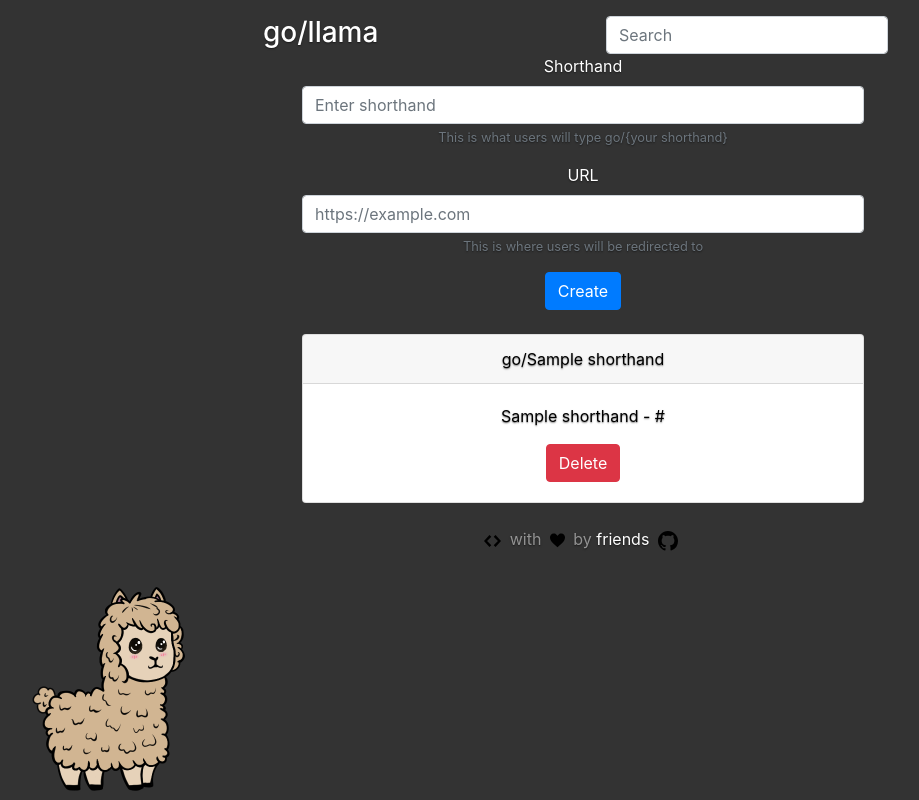
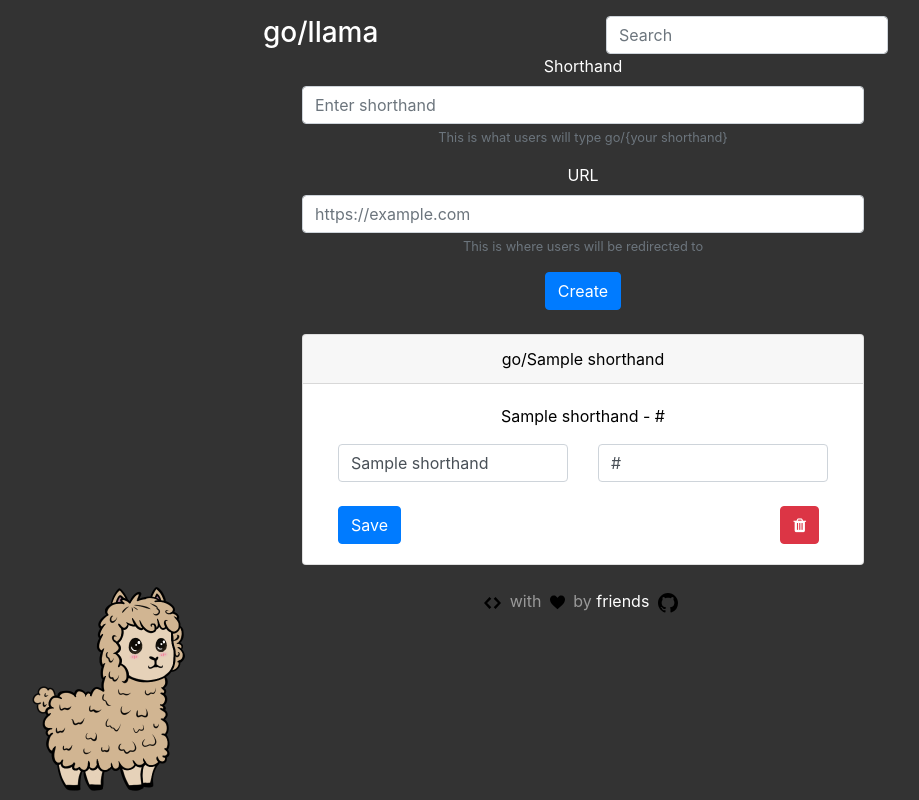
Before and after one commit to sillyfatcat/gollama, a Django app: page / in a window 1280 px wide. Shown: the whole page, without its empty margins (57-976 px from the left). Run offline with Django 3.2, Linux system fonts and the light colour scheme; tables that the repository leaves empty hold one stand-in row (values such as "Sample post"); some libraries are stand-ins or nearby versions.

Commit message:
added rudimentary support for editing; fixed redirect permanent bug; fixed metrics collection

```diff
--- a/gollama/frontend/static/css/main.css
+++ b/gollama/frontend/static/css/main.css
@@ -54,7 +54,6 @@ body {
 
 body {
   color: #fff;
-  text-shadow: 0 .05rem .1rem rgba(0, 0, 0, .5);
 }
 
 .cover-container {
--- a/gollama/frontend/static/javascript/main.js
+++ b/gollama/frontend/static/javascript/main.js
@@ -26,8 +26,22 @@ function set_event_listener() {
         $("#create-form").validate()
         if ($('#shorthand').valid() && $('#url').valid()) {
             post_shorthand({'label': $('#shorthand').val(), 'url': $('#url').val()}).done(() => {
-                location.reload()
+                window.location = window.location.href.split('#')[0]
             })
+        }
+    })
+
+    $('[name="edit-button"]').on('click', function () {
+        let form = $(this).parentsUntil('form').parent();
+        form.validate()
+        if (form.valid() && form.find('[name="url"]').valid()) {
+            let shorthand = form.find('[name="shorthand"]').val()
+            let url = form.find('[name="url"]').val()
+            console.log(url, shorthand, $(this).attr('shorthand_id'))
+            patch_shorthand($(this).attr('shorthand_id'), {'url': url, 'label': shorthand})
+                .done(() => {
+                    location.reload();
+                })
         }
     })
 }
--- a/gollama/frontend/views.py
+++ b/gollama/frontend/views.py
@@ -1,5 +1,5 @@
 from django.shortcuts import render, redirect
-from django.http.response import HttpResponsePermanentRedirect
+from django.http.response import HttpResponseRedirect
 
 from backend.models import ShortHand
 
@@ -30,4 +30,4 @@ def reroute(request, shorthand, parameter=None):
             url = url.format(parameter)
         else:
             url = f'{url.rstrip("/")}/{parameter}'
-    return HttpResponsePermanentRedirect(url)
+    return HttpResponseRedirect(url)
--- a/gollama/templates/index.html
+++ b/gollama/templates/index.html
@@ -15,9 +15,9 @@
                     </div>
                     <div class="form-group">
                         <label for="url">URL</label>
-                        <input type="url" name="url" class="form-control" id="url" aria-describedby="shorthandHelp"
+                        <input type="url" name="url" class="form-control" id="url" aria-describedby="urlHelp"
                                placeholder="https://example.com">
-                        <small id="shorthandHelp" class="form-text text-muted">This is where users will be redirected
+                        <small id="urlHelp" class="form-text text-muted">This is where users will be redirected
                             to</small>
                     </div>
                     <button id="create-button" type="button" class="btn btn-primary">Create</button>
@@ -29,7 +29,7 @@
             <div class="row shorthand-row" name="shorthand_row">
                 <div class="col">
                     <div class="card">
-                        <form action="/" method="patch">
+                        <form>
                             <input type="hidden" name="csrfmiddlewaretoken" value="{{ csrf_token }}">
                             <input type="hidden" name="shorthand_id" value="{{ shorthand.id }}">
                             <div class="card-header">
@@ -37,7 +37,33 @@
                             </div>
                             <div class="card-body">
                                 <p class="card-text">{{ shorthand.label }} - {{ shorthand.url }}</p>
-                                 <button type="submit" class="btn btn-danger" onclick="delete_shorthand({{ shorthand.id }})">Delete</button>
+                                <div class="container">
+                                    <div class="row">
+                                        <form>
+                                            <div class="col-lg-6">
+                                                <input type="text" name="shorthand" class="form-control"
+                                                       aria-describedby="shorthandHelp"
+                                                       placeholder="Enter shorthand" value="{{ shorthand.label }}">
+                                            </div>
+                                            <div class="col-lg-6">
+                                                <input type="url" name="url" class="form-control"
+                                                       aria-describedby="urlHelp"
+                                                       placeholder="https://example.com" value="{{ shorthand.url }}">
+                                            </div>
+                                        </form>
+                                    </div>
+                                    <br/>
+                                    <div class="row">
+                                        <div class="col-sm-2 mr-auto">
+                                            <button type="button" name="edit-button" class="btn btn-primary" shorthand_id="{{ shorthand.id }}">Save</button>
+                                        </div>
+                                        <div class="col-sm-2 ml-auto">
+                                            <button type="button" class="btn btn-danger"
+                                                    onclick="delete_shorthand({{ shorthand.id }})"><i
+                                                    class="fa fa-trash" aria-hidden="true"></i></button>
+                                        </div>
+                                    </div>
+                                </div>
                             </div>
                         </form>
                     </div>
--- a/gollama/templates/static_css.html
+++ b/gollama/templates/static_css.html
@@ -1,4 +1,6 @@
 {% load static %}
 <link rel="stylesheet" href="https://stackpath.bootstrapcdn.com/bootstrap/4.3.1/css/bootstrap.min.css"
       integrity="sha384-ggOyR0iXCbMQv3Xipma34MD+dH/1fQ784/j6cY/iJTQUOhcWr7x9JvoRxT2MZw1T" crossorigin="anonymous">
+<link rel="stylesheet" href="https://stackpath.bootstrapcdn.com/font-awesome/4.7.0/css/font-awesome.min.css"
+      integrity="sha384-wvfXpqpZZVQGK6TAh5PVlGOfQNHSoD2xbE+QkPxCAFlNEevoEH3Sl0sibVcOQVnN" crossorigin="anonymous">
 <link rel="stylesheet" href="{% static "css/main.css" %}">
```
